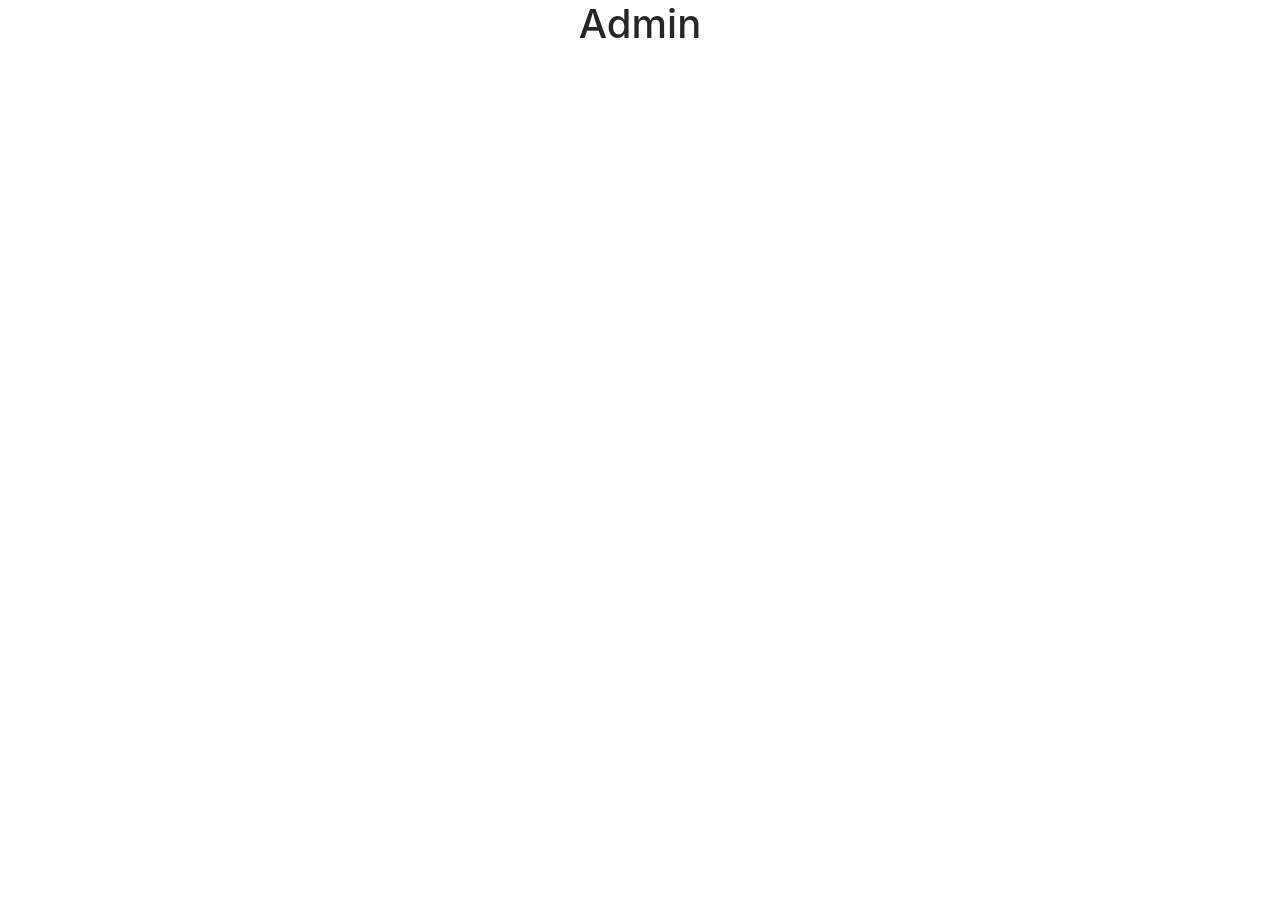
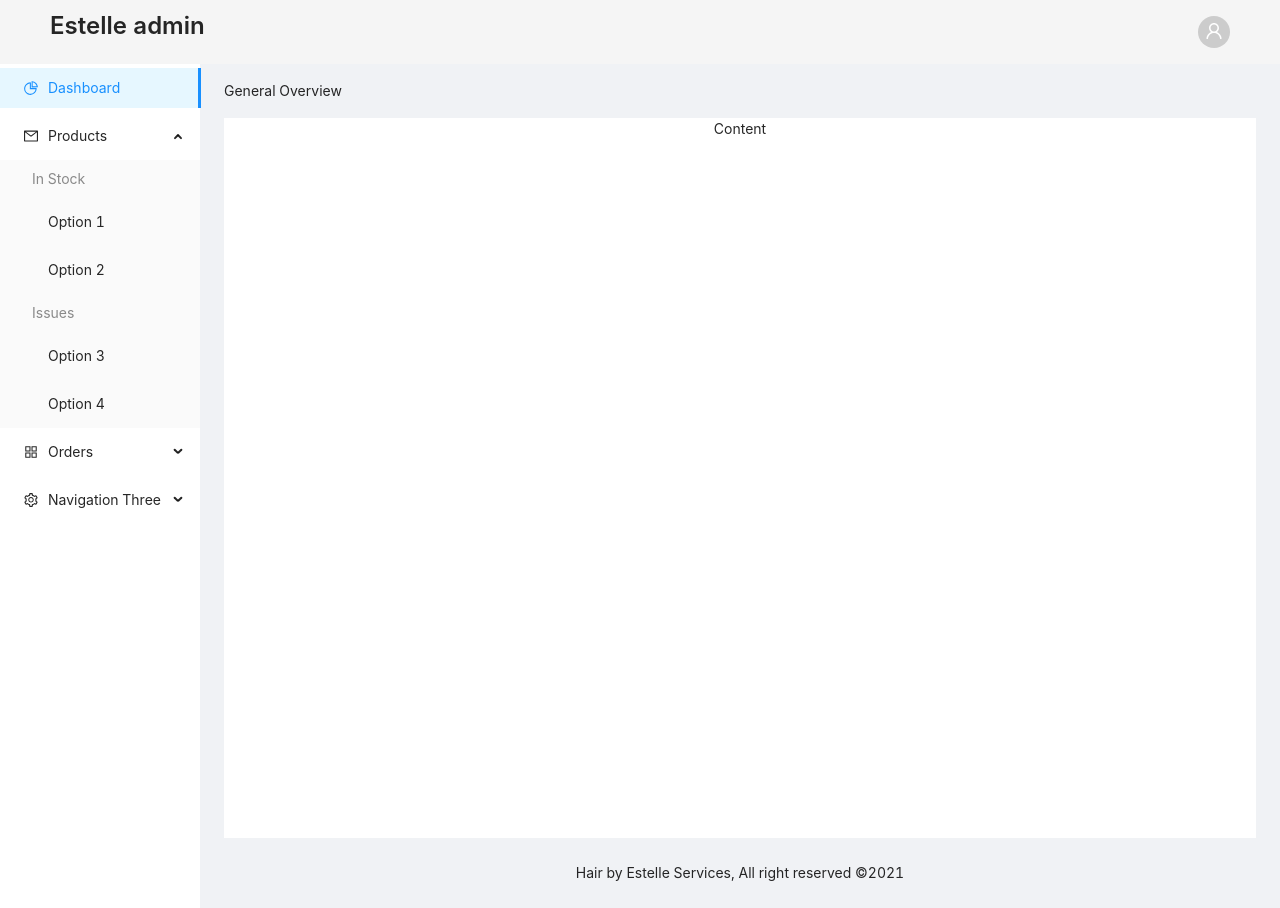
Before and after one commit to NC-52/hairbyesther, a React (Create React App) app: page /secure-admin in a window 1280 px wide. Before the commit the page ends 800 px from the top, so only its background shows below. Built offline with nearby package versions, Linux system fonts and the light colour scheme; a web font is replaced by a local one.

Commit message:
Start implementing administration dashboard

```diff
--- a/src/components/pages/admin/AdminPanel.jsx
+++ b/src/components/pages/admin/AdminPanel.jsx
@@ -1,7 +1,104 @@
-import React from 'react'
+import React, {useState} from 'react'
+import {Avatar, Breadcrumb, Layout, Menu, Popover} from "antd";
+import Title from "antd/es/typography/Title";
+import {
+    AppstoreOutlined,
+    LogoutOutlined,
+    MailOutlined,
+    PieChartOutlined,
+    SettingOutlined,
+    UserOutlined
+} from '@ant-design/icons';
+
+const {Sider, Header, Content, Footer} = Layout
+const {SubMenu} = Menu
 
 const AdminPanel = (props) => {
-    return (<><h1>Admin</h1></>)
+    const [popVisible, setPopVisible] = useState(false)
+    const popoverHandler = visible => {
+        setPopVisible(visible)
+    }
+    const popHide = () => {
+        setPopVisible(false)
+    }
+    return (<>
+        <Layout>
+            <Header
+                style={{
+                    background: '#f5f5f5',
+                    display: 'flex',
+                    alignItems: 'center',
+                    justifyContent: 'space-between'
+                }}
+            >
+                <Title level={3}>Estelle admin</Title>
+                <Popover
+                    content={<Menu mode='inline'>
+                        <Menu.Item icon={<UserOutlined />}>User Settings</Menu.Item>
+                        <Menu.Item icon={<LogoutOutlined/>}>Logout</Menu.Item>
+                    </Menu>}
+                    // content={<a onClick={popHide}>Logout</a>}
+                    // title="Title"
+                    // trigger="click"
+                    visible={popVisible}
+                    onVisibleChange={popoverHandler}
+                >
+                    <Avatar icon={<UserOutlined/>}/>
+                </Popover>
+            </Header>
+            <Layout>
+                <Sider>
+                    <Menu
+                        defaultSelectedKeys={['0']}
+                        defaultOpenKeys={['sub1']}
+                        style={{height: '100%', borderRight: 0}}
+                        mode="inline"
+                    >
+                        <Menu.Item key="0" icon={<PieChartOutlined/>}>Dashboard</Menu.Item>
+                        <SubMenu key="sub1" icon={<MailOutlined/>} title="Products">
+                            <Menu.ItemGroup key="g1" title="In Stock">
+                                <Menu.Item key="1">Option 1</Menu.Item>
+                                <Menu.Item key="2">Option 2</Menu.Item>
+                            </Menu.ItemGroup>
+                            <Menu.ItemGroup key="g2" title="Issues">
+                                <Menu.Item key="3">Option 3</Menu.Item>
+                                <Menu.Item key="4">Option 4</Menu.Item>
+                            </Menu.ItemGroup>
+                        </SubMenu>
+                        <SubMenu key="sub2" icon={<AppstoreOutlined/>} title="Orders">
+                            <Menu.Item key="5">Option 5</Menu.Item>
+                            <Menu.Item key="6">Option 6</Menu.Item>
+                            <SubMenu key="sub3" title="Submenu">
+                                <Menu.Item key="7">Option 7</Menu.Item>
+                                <Menu.Item key="8">Option 8</Menu.Item>
+                            </SubMenu>
+                        </SubMenu>
+                        <SubMenu key="sub4" icon={<SettingOutlined/>} title="Navigation Three">
+                            <Menu.Item key="9">Option 9</Menu.Item>
+                            <Menu.Item key="10">Option 10</Menu.Item>
+                            <Menu.Item key="11">Option 11</Menu.Item>
+                            <Menu.Item key="12">Option 12</Menu.Item>
+                        </SubMenu>
+                    </Menu>
+                </Sider>
+                <Layout>
+                    <Breadcrumb style={{margin: '16px 24px'}}>
+                        <Breadcrumb.Item>General Overview</Breadcrumb.Item>
+                    </Breadcrumb>
+                    <Content style={{
+                        margin: '0 24px',
+                        minHeight: '90vh',
+                        background: '#fff',
+                        padding: '0 24px 24px'
+                    }}>
+
+                        Content
+                    </Content>
+                    <Footer style={{textAlign: 'center'}}>Hair by Estelle Services, All right reserved ©2021</Footer>
+                </Layout>
+            </Layout>
+        </Layout>
+    </>)
 }
 
 export default AdminPanel
```
